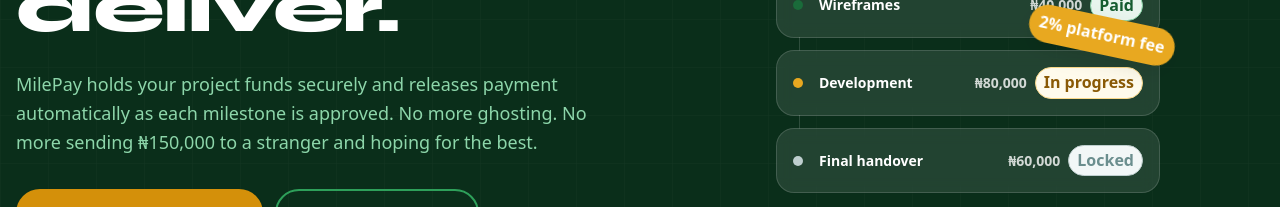
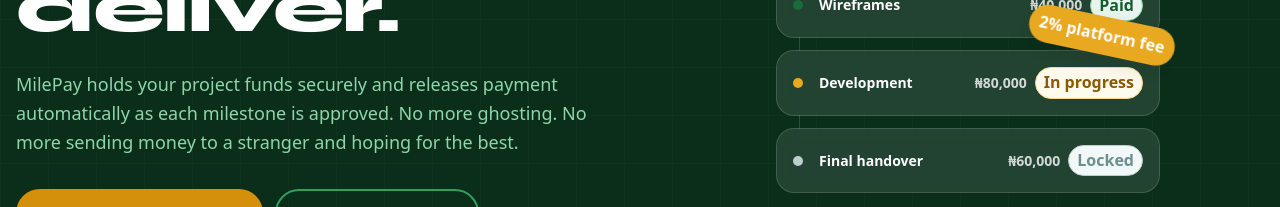
Before and after one commit to Maryjanechukelu/MilePay, a Next.js app: page / in a window 1280 px wide. Shown: the part 365-572 px from the top of the page. Built offline with nearby package versions, Linux system fonts and the light colour scheme.

Commit message:
fix: improve text clarity in HeroSection and update icon color in Navbar

```diff
--- a/src/components/landing/HeroSection.tsx
+++ b/src/components/landing/HeroSection.tsx
@@ -73,7 +73,7 @@
             >
               MilePay holds your project funds securely and releases payment
               automatically as each milestone is approved. No more ghosting.
-              No more sending ₦150,000 to a stranger and hoping for the best.
+              No more sending money to a stranger and hoping for the best.
             </motion.p>
 
             {/* CTAs */}
--- a/src/components/landing/Navbar.tsx
+++ b/src/components/landing/Navbar.tsx
@@ -72,7 +72,7 @@
             className="md:hidden p-2 rounded-lg border border-forest-600 text-slate-600 hover:bg-slate-100 transition-colors"
             aria-label="Toggle menu"
           >
-            {menuOpen ? <X size={25} /> : <HugeiconsIcon icon={Menu03Icon} size={25} />}
+            {menuOpen ? <X size={25} className="text-slate-300" /> : <HugeiconsIcon icon={Menu03Icon} size={25} className="text-slate-300" />}
           </button>
         </div>
 
```
